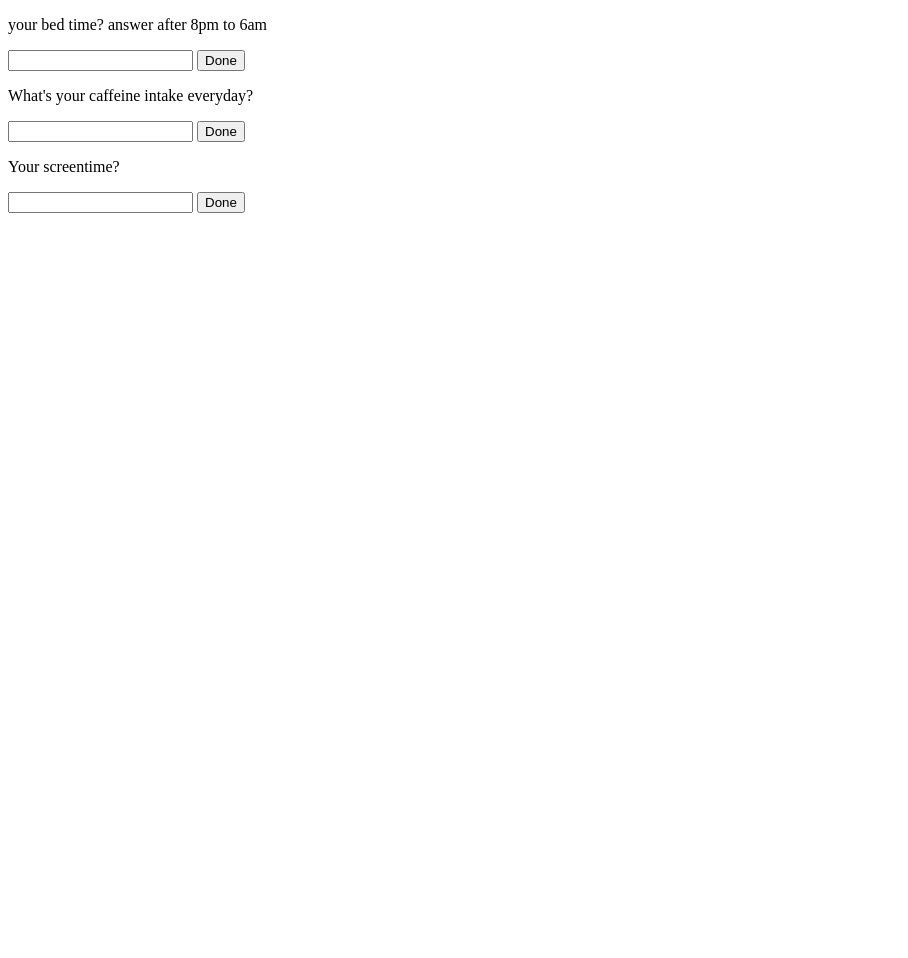
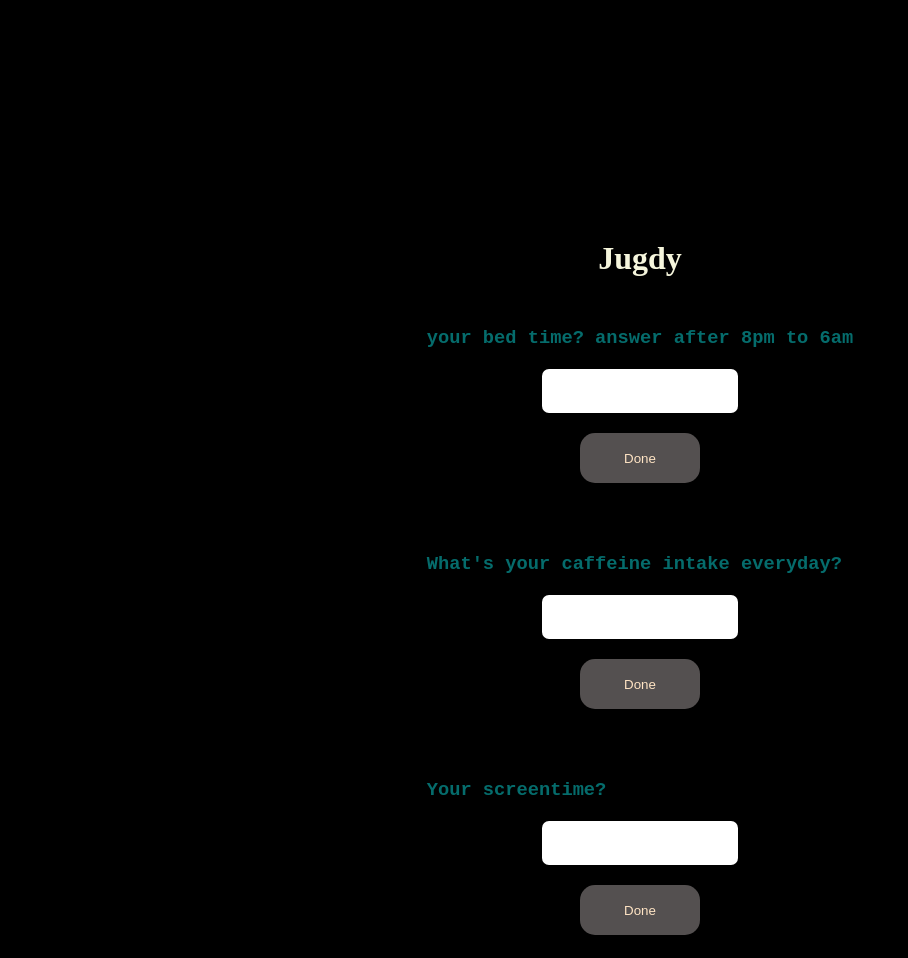
Before and after one commit to AaradhyaBarnwal/jugdy, a plain HTML site: page index.html in a window 1280 px wide. Shown: the whole page, without its empty margins (0-908 px from the left). Before the commit the page ends 800 px from the top, so only its background shows below. Drawn offline with Linux system fonts and the light colour scheme.

Commit message:
almost done

```diff
--- a/index.html
+++ b/index.html
@@ -4,22 +4,24 @@
     <meta charset="UTF-8">
     <meta name="viewport" content="width=device-width, initial-scale=1.0">
     <title>Judgy</title>
+    <link rel="stylesheet" href="style.css">
 </head>
 <body>
+    <h1>Jugdy</h1>
     <div class="ques1">
-        <p>your bed time? answer after 8pm to 6am</p>
+        <h3>your bed time? answer after 8pm to 6am</h3>
         <input type="number" class="int1">
         <button class="btn1">Done</button>
         <p class="p1"></p>
         </div>
         <div class="ques2">
-        <p>What's your caffeine intake everyday?</p>
+        <h3>What's your caffeine intake everyday?</h3>
         <input type="number" class="int2">
         <button class="btn2">Done</button>
         <p class="p2"></p>
         </div>
         <div class="ques3">
-        <p>Your screentime?</p>
+        <h3>Your screentime?</h3>
         <input type="number" class="int3">
         <button class="btn3">Done</button>
         <p class="p3"></p>
--- a/style.css
+++ b/style.css
@@ -0,0 +1,63 @@
+*{
+    margin: 0;
+    padding: 0;
+    box-sizing: 0;
+}
+
+body{
+    margin: 200px;
+    display: grid;
+    align-items: center;
+    justify-content: center;
+    padding: 40px;
+    gap: 50px;
+    background-color: black;
+}
+
+div{
+    gap: 20px;
+    display: grid;
+    font-family: 'Courier New', Courier, monospace;
+    font-weight: 600;
+    color: rgb(5, 108, 108);
+}
+
+input{
+    height: 2.5rem;
+    width: 15vw;
+    border-radius: 7px;
+    border: 0;
+    outline: 0;
+    align-self: center;
+    justify-self: center;
+    display: flex;
+    padding: 2px;
+    align-items: center;
+    justify-content: center;
+}
+
+button{
+    width: 120px;
+    height: 50px;
+    border-radius: 15px;
+    align-self: center;
+    justify-self: center;
+    display: flex;
+    color: bisque;
+    background-color: rgb(84, 80, 80);
+    align-items: center;
+    justify-content: center;
+    border: none;
+    outline: none;
+}
+
+p{
+    color: rgb(171, 231, 231);
+}
+
+h1{
+    display: flex;
+    align-self: center;
+    justify-self: center;
+    color: beige;
+}
```
